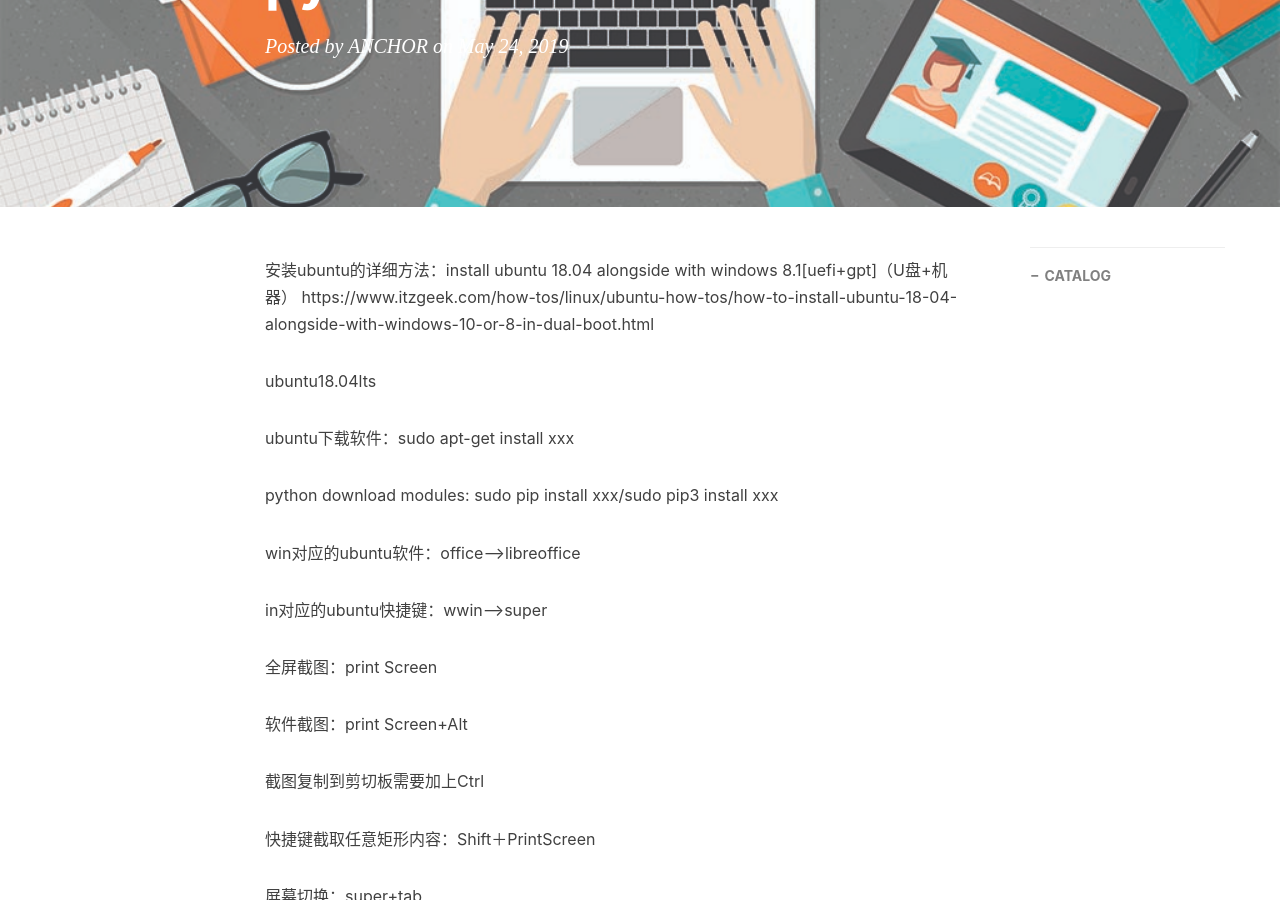
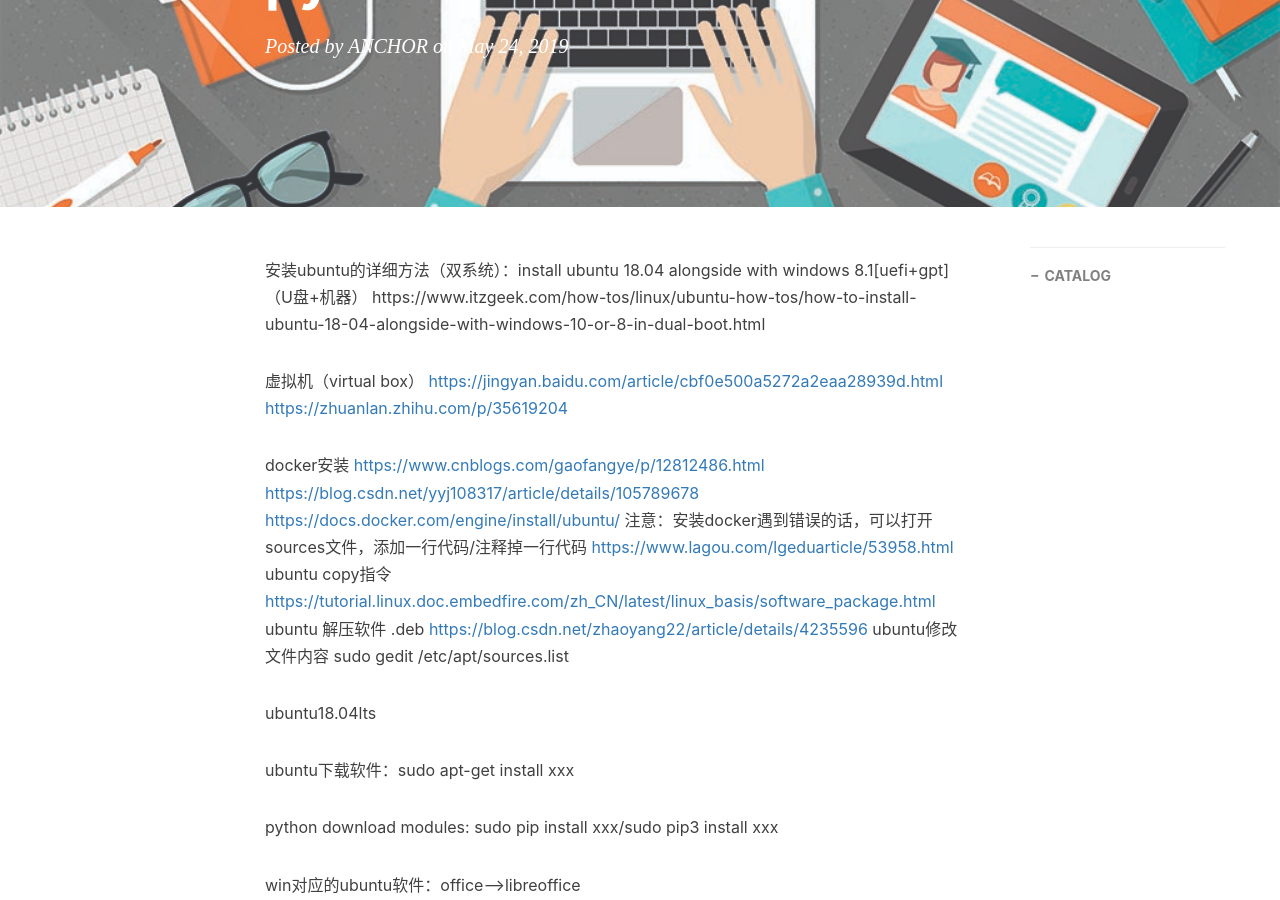
Before and after one commit to anchor2017/anchor2017.github.io, a Jekyll site: the page built from _posts/2019-05-24-python-ubuntu-2019.md, in a window 1280 px wide and 900 px high, scrolled down 250 px. Built offline with Jekyll 4.4.1, drawn with Linux system fonts in a browser that asks for light colours; nearby versions of some CDN libraries; comment, search, counter and statistics services are not loaded.

Commit message:
Update 2019-05-24-python-ubuntu-2019.md

```diff
--- a/_posts/2019-05-24-python-ubuntu-2019.md
+++ b/_posts/2019-05-24-python-ubuntu-2019.md
@@ -11,8 +11,29 @@ tags:
     - ubuntu
 ---
 
-安装ubuntu的详细方法：install ubuntu 18.04 alongside with windows 8.1[uefi+gpt]（U盘+机器）
+安装ubuntu的详细方法（双系统）：install ubuntu 18.04 alongside with windows 8.1[uefi+gpt]（U盘+机器）
 https://www.itzgeek.com/how-tos/linux/ubuntu-how-tos/how-to-install-ubuntu-18-04-alongside-with-windows-10-or-8-in-dual-boot.html
+
+
+虚拟机（virtual box）
+[https://jingyan.baidu.com/article/cbf0e500a5272a2eaa28939d.html](https://jingyan.baidu.com/article/cbf0e500a5272a2eaa28939d.html)
+[https://zhuanlan.zhihu.com/p/35619204](https://zhuanlan.zhihu.com/p/35619204)
+
+docker安装
+[https://www.cnblogs.com/gaofangye/p/12812486.html](https://www.cnblogs.com/gaofangye/p/12812486.html)
+[https://blog.csdn.net/yyj108317/article/details/105789678](https://blog.csdn.net/yyj108317/article/details/105789678)
+[https://docs.docker.com/engine/install/ubuntu/](https://docs.docker.com/engine/install/ubuntu/)
+注意：安装docker遇到错误的话，可以打开sources文件，添加一行代码/注释掉一行代码
+[https://www.lagou.com/lgeduarticle/53958.html](https://www.lagou.com/lgeduarticle/53958.html)
+ubuntu copy指令
+[https://tutorial.linux.doc.embedfire.com/zh_CN/latest/linux_basis/software_package.html](https://tutorial.linux.doc.embedfire.com/zh_CN/latest/linux_basis/software_package.html)
+ubuntu 解压软件 .deb
+[https://blog.csdn.net/zhaoyang22/article/details/4235596](https://blog.csdn.net/zhaoyang22/article/details/4235596)
+ubuntu修改文件内容
+sudo gedit /etc/apt/sources.list
+
+
+
 
 ubuntu18.04lts
 
```
